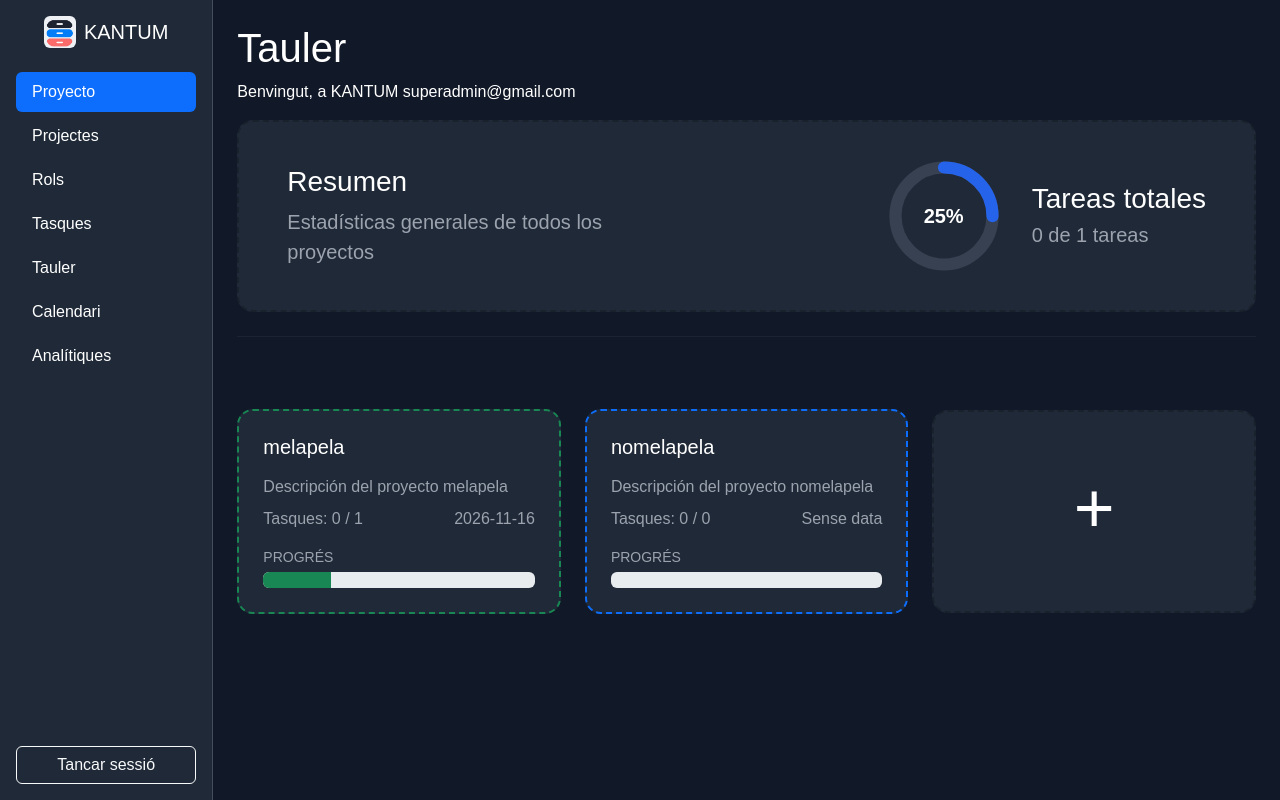
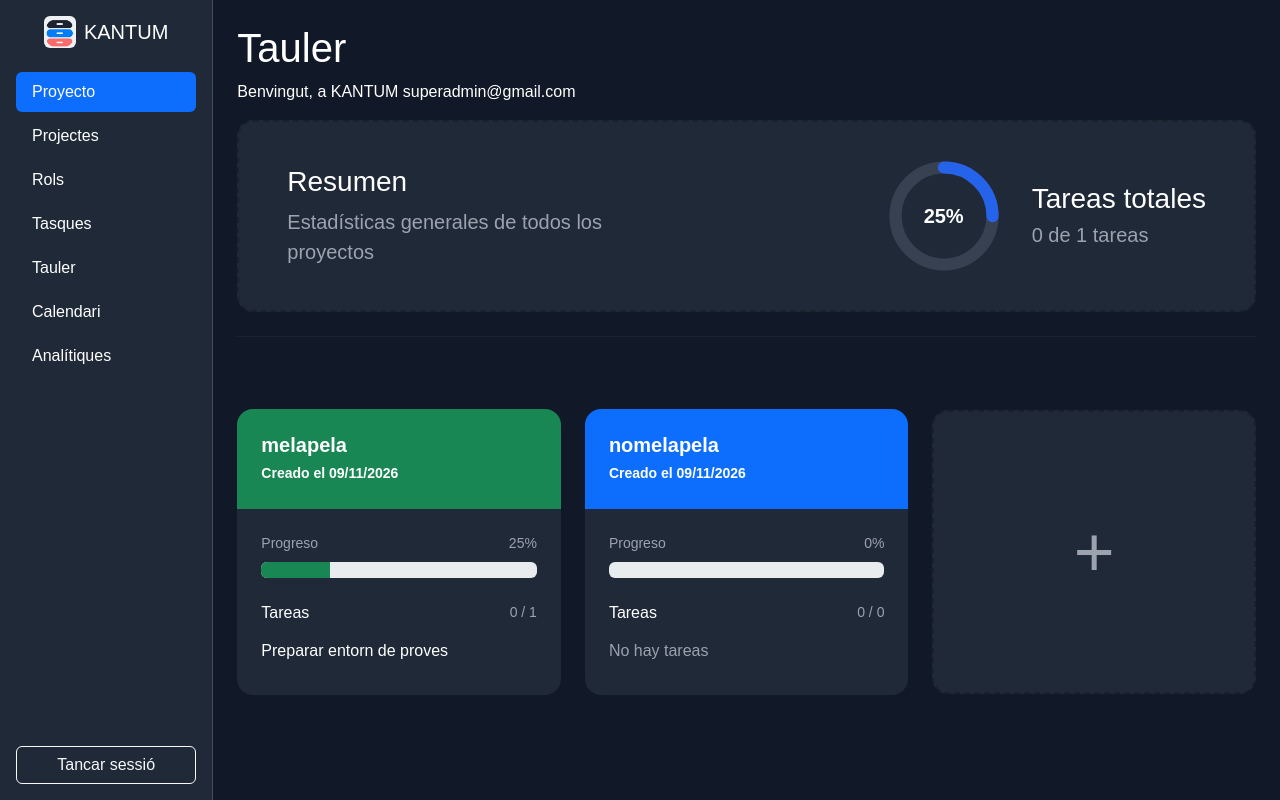
Before and after one commit to RBE-politecnics/Eina_de_gestio_de_projectes_Equipo3, a Laravel app: page /dashboard in a window 1280 px wide. Run offline with Laravel 12, Linux system fonts and the light colour scheme; a user stored in the database is signed in; data comes from the database, SQL or seed files in the repository; style sheets or scripts are compiled from the project's sources.

Commit message:
style: Mejorar tarjetas dashboard

```diff
--- a/resources/css/pages/dashboard.css
+++ b/resources/css/pages/dashboard.css
@@ -1,6 +1,53 @@
 .dashboard-card {
     border-style: dashed;
     border-width: 2px;
+}
+
+.dashboard-project-header {
+    transition: opacity 0.2s ease;
+}
+
+.dashboard-project-card:hover .dashboard-project-header {
+    opacity: 0.85;
+}
+
+.dashboard-project-card {
+    outline: 2px solid transparent;
+    outline-offset: -2px;
+    transition: outline-color 0.2s ease;
+}
+
+.dashboard-project-card:hover {
+    outline-color: var(--project-color);
+}
+
+.dashboard-create-project-plus {
+    position: absolute;
+    top: 50%;
+    left: 50%;
+    font-size: 70px;
+    color: var(--kantum-muted);
+    transition: color 0.2s ease, transform 0.2s ease;
+    transform: translate(-50%, -50%);
+}
+
+.dashboard-create-project-card {
+    position: relative;
+    overflow: hidden;
+}
+
+.dashboard-create-project:hover .dashboard-create-project-plus {
+    color: #f3f4f6;
+    transform: translate(-50%, -50%) scale(1.3);
+}
+
+.dashboard-create-project:focus-visible {
+    outline: 0;
+}
+
+.dashboard-create-project:focus-visible .dashboard-create-project-card {
+    outline: 2px solid var(--kantum-primary);
+    outline-offset: 3px;
 }
 
 .dashboard-sidebar {
--- a/resources/views/pages/main-dashboard.blade.php
+++ b/resources/views/pages/main-dashboard.blade.php
@@ -60,43 +60,58 @@
                             $projectProgress = $projectTasks->count() > 0
                                 ? round($projectTasks->avg('progres'))
                                 : 0;
-                            $latestTask = $projectTasks->sortByDesc('data_finalitzacio')->first();
                         @endphp
 
                         <div class="col-12 col-md-6 col-xl-4">
-                            <div class="card dashboard-card bg-secondary text-white rounded-4 p-4 h-100"
-                                style="border-color: {{ $project->color }};">
-                                <div class="d-flex align-items-center gap-2">
-                                    <h5 class="mb-0">{{ $project->nom }}</h5>
+                            <div class="card dashboard-project-card border-0 bg-secondary text-white rounded-4 overflow-hidden h-100"
+                                style="--project-color: {{ $project->color }};">
+                                <div class="dashboard-project-header p-4" style="background-color: {{ $project->color }};">
+                                    <h5 class="mb-1 fw-bold text-white">{{ $project->nom }}</h5>
+                                    <small class="fw-bold text-white">
+                                        Creado el {{ $project->created_at->format('d/m/Y') }}
+                                    </small>
                                 </div>
-                                <p class="text-secondary mt-3 mb-2">
-                                    {{ $project->descripcion }}
-                                </p>
-                                <div class="d-flex justify-content-between">
-                                    <span class="text-secondary">
-                                        Tasques: {{ $completedTasks }} / {{ $projectTasks->count() }}
-                                    </span>
-                                    <span class="text-secondary">
-                                        {{ $latestTask?->data_finalitzacio ?? 'Sense data' }}
-                                    </span>
-                                </div>
-                                <p class="small text-secondary mb-1 mt-3">PROGRÉS</p>
-                                <div class="progress" role="progressbar"
-                                aria-label="Progreso de {{ $project->nom }}"
-                                    aria-valuenow="{{ $projectProgress }}" aria-valuemin="0" aria-valuemax="100">
-                                    <div class="progress-bar"
-                                        style="width: {{ $projectProgress }}%; background-color: {{ $project->color }};"></div>
+
+                                <div class="p-4">
+                                    <div class="d-flex justify-content-between align-items-center mb-2">
+                                        <span class="small text-secondary">Progreso</span>
+                                        <span class="small text-secondary">{{ $projectProgress }}%</span>
+                                    </div>
+                                    <div class="progress mb-4" role="progressbar"
+                                        aria-label="Progreso de {{ $project->nom }}"
+                                        aria-valuenow="{{ $projectProgress }}" aria-valuemin="0" aria-valuemax="100">
+                                        <div class="progress-bar"
+                                            style="width: {{ $projectProgress }}%; background-color: {{ $project->color }};"></div>
+                                    </div>
+
+                                    <div class="d-flex justify-content-between align-items-center mb-2">
+                                        <h6 class="mb-0">Tareas</h6>
+                                        <span class="small text-secondary">
+                                            {{ $completedTasks }} / {{ $projectTasks->count() }}
+                                        </span>
+                                    </div>
+                                    <ul class="list-group list-group-flush">
+                                        @forelse ($projectTasks as $task)
+                                            <li class="list-group-item bg-transparent text-white px-0">
+                                                {{ $task->nom }}
+                                            </li>
+                                        @empty
+                                            <li class="list-group-item bg-transparent text-secondary px-0">
+                                                No hay tareas
+                                            </li>
+                                        @endforelse
+                                    </ul>
                                 </div>
                             </div>
                         </div>
                     @endforeach
                         <button type="button"
-                                class="col-xl-4 border-0 bg-transparent"
+                                class="col-xl-4 border-0 bg-transparent dashboard-create-project"
                                 data-bs-toggle="modal"
                                 data-bs-target="#crearModal">
 
-                            <div class="card dashboard-card bg-secondary text-white rounded-4 h-100 d-flex justify-content-center">
-                                <h5 style="font-size: 70px;">+</h5>
+                            <div class="card dashboard-card dashboard-create-project-card bg-secondary text-white rounded-4 h-100">
+                                <span class="dashboard-create-project-plus">+</span>
                             </div>
 
                         </button>
```
